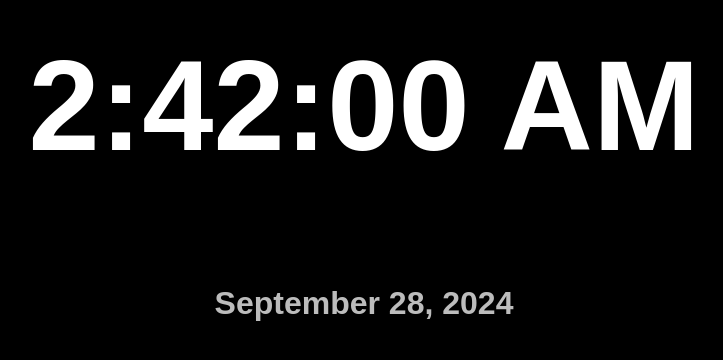
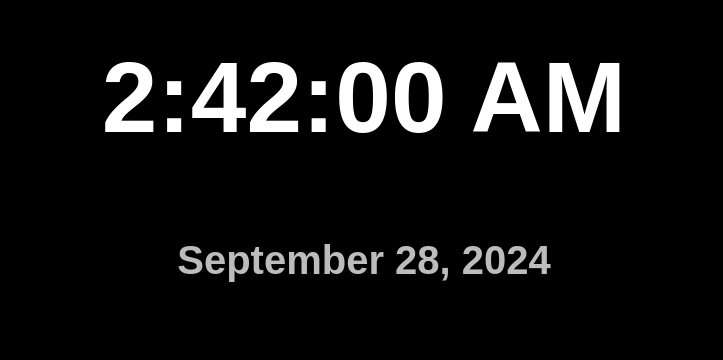
Before and after one commit to Einstein-ash/time-ash, a React (Create React App) app: page / in a window 1280 px wide. Shown: the part 260-620 px from the top of the page, without its empty margins (276-999 px from the left). Built offline with nearby package versions, Linux system fonts and the light colour scheme.

Commit message:
added date

```diff
--- a/src/pages/style.css
+++ b/src/pages/style.css
@@ -6,7 +6,7 @@
     justify-content: center;
     align-items: center;
     height: 100vh;
-    font-size: 1rem;
+    /* font-size: 1rem; */
 }
 
 .time_container{
@@ -16,9 +16,9 @@
 
 .our_time{
     /* color: white; */
-    font-size: 8rem;
+   font-size: 100px;
 }
 .our_date{
     color: rgb(188, 188, 188);
-    font-size: 2rem;
+    font-size: 40px;
 }
```
